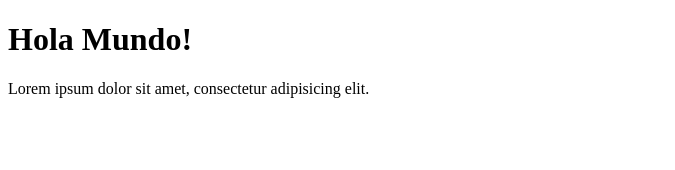
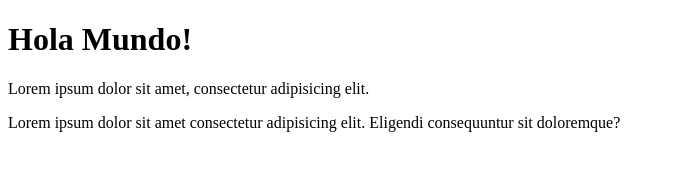
Before and after one commit to cargoesp/proyectoHTML, a plain HTML site: page index.html in a window 1280 px wide. Shown: the whole page, without its empty margins (0-675 px from the left). Drawn offline with Linux system fonts and the light colour scheme.

Commit message:
add new change in body

```diff
--- a/index.html
+++ b/index.html
@@ -8,5 +8,6 @@
 <body>
 <h1>Hola Mundo!</h1>
 <p>Lorem ipsum dolor sit amet, consectetur adipisicing elit.</p>
+<p>Lorem ipsum dolor sit amet consectetur adipisicing elit. Eligendi consequuntur sit doloremque?</p>
 </body>
 </html>
```
